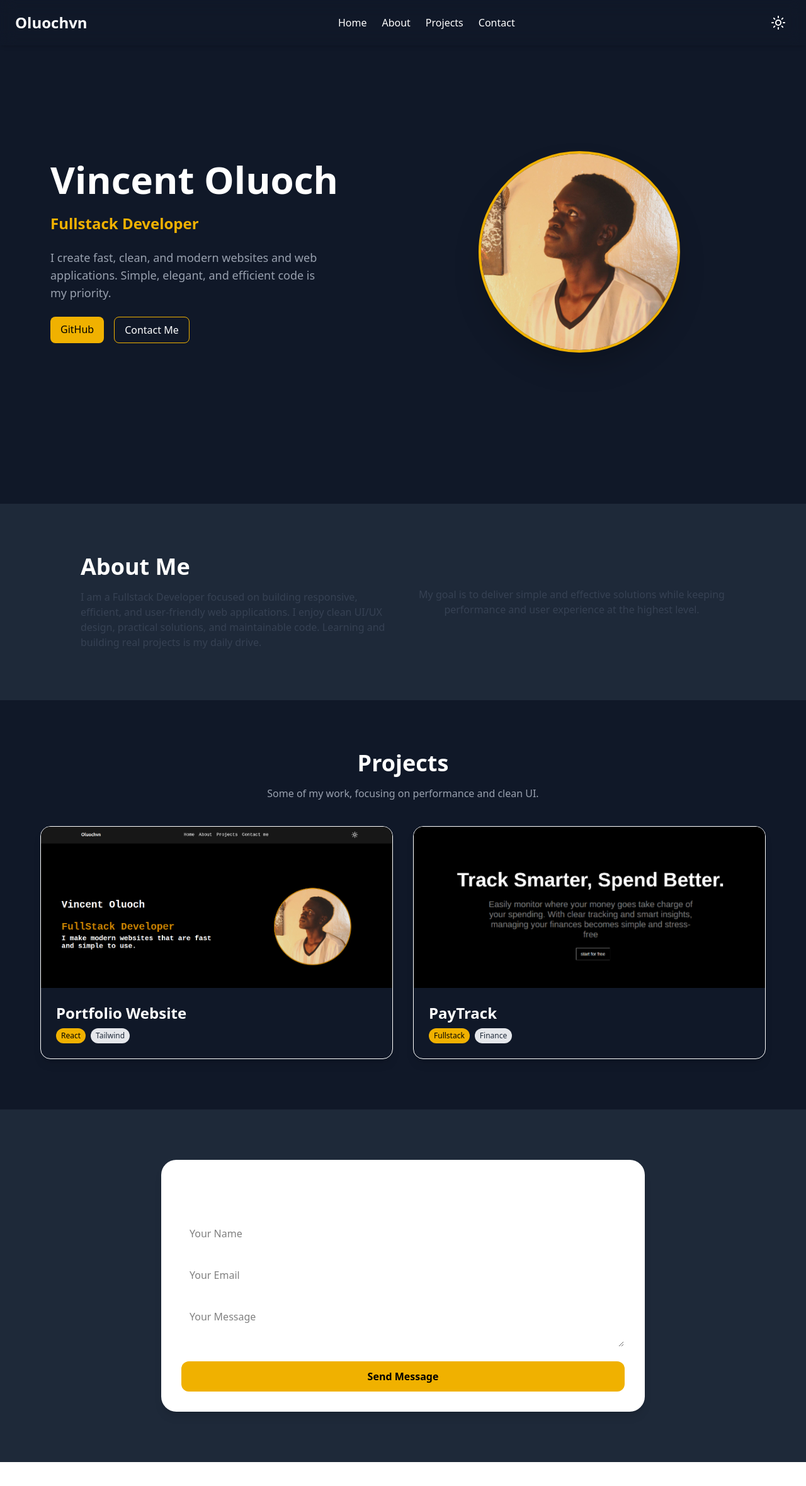
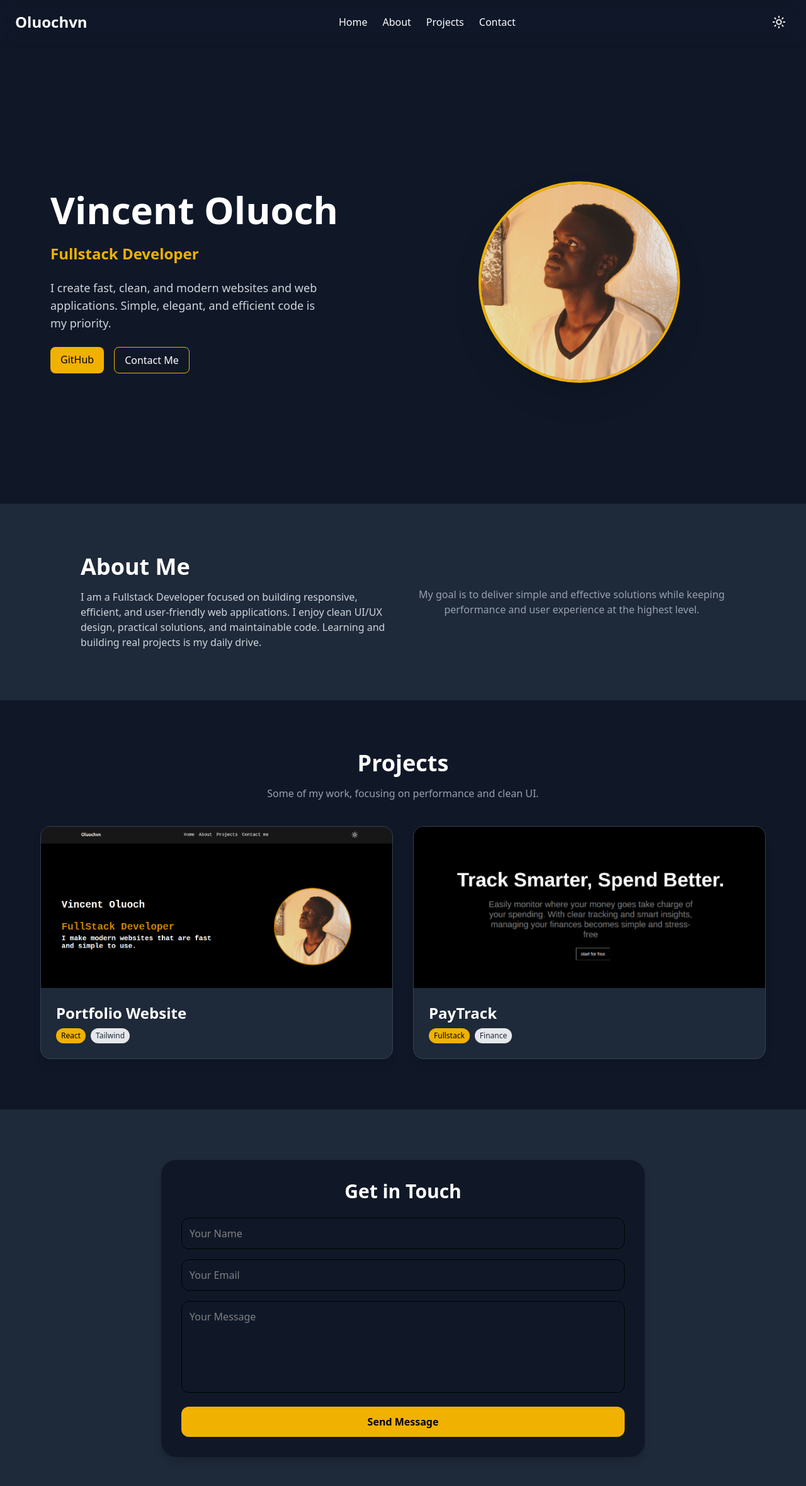
Before and after one commit to oluochvn/p20, a React (Vite) app: page / in a window 1280 px wide. Shown: the top 2360 px of the page at 63% size. Before the commit the page ends 2322 px from the top, so only its background shows below. Built offline with nearby package versions, Linux system fonts and the light colour scheme.

Commit message:
Refactor form state management and UI structure

```diff
--- a/src/App.tsx
+++ b/src/App.tsx
@@ -10,23 +10,41 @@ interface FormState {
 function App() {
   const [dark, setDark] = useState(true);
   const [menuOpen, setMenuOpen] = useState(false);
-  const [form, setForm] = useState<FormState>({ name: "", email: "", message: "" });
+  const [form, setForm] = useState<FormState>({
+    name: "",
+    email: "",
+    message: "",
+  });
   const [status, setStatus] = useState("");
 
-  const handleChange = (e: React.ChangeEvent<HTMLInputElement | HTMLTextAreaElement>) => {
-    setForm({ ...form, [e.target.name]: e.target.value });
+  const handleChange = (
+    e: React.ChangeEvent<HTMLInputElement | HTMLTextAreaElement>
+  ) => {
+    const { name, value } = e.target;
+    setForm((prev) => ({ ...prev, [name]: value }));
   };
 
   const handleSubmit = async (e: React.FormEvent<HTMLFormElement>) => {
     e.preventDefault();
+
+    if (!form.name || !form.email || !form.message) {
+      setStatus("Please fill all fields");
+      return;
+    }
+
     setStatus("Sending...");
+
     try {
       const res = await fetch("https://contactbck.onrender.com/contact", {
         method: "POST",
-        headers: { "Content-Type": "application/json" },
+        headers: {
+          "Content-Type": "application/json",
+        },
         body: JSON.stringify(form),
       });
+
       const data = await res.json();
+
       if (res.ok) {
         setStatus(data.message || "Message sent!");
         setForm({ name: "", email: "", message: "" });
@@ -39,104 +57,248 @@ function App() {
     }
   };
 
+  const navLinks = ["home", "about", "projects", "contact"];
+
   return (
-    <div className={`${dark ? "bg-gray-900 text-white" : "bg-gray-50 text-gray-900"} transition-colors duration-500 font-sans min-h-screen`}>
-      {/* Navbar */}
-      <nav className="fixed top-0 w-full backdrop-blur-md bg-opacity-70 z-50 shadow-md">
-        <div className="max-w-7xl mx-auto flex items-center justify-between px-6 py-4">
+    <div
+      className={`${
+        dark ? "bg-gray-900 text-white" : "bg-gray-50 text-gray-900"
+      } transition-colors duration-500 font-sans min-h-screen`}
+    >
+      <nav
+        className={`fixed top-0 w-full z-50 shadow-md backdrop-blur-md ${
+          dark ? "bg-gray-900/80" : "bg-white/80"
+        }`}
+      >
+        <div className="max-w-7xl mx-auto flex items-center justify-between px-6 py-4 relative">
           <h1 className="text-2xl font-bold">Oluochvn</h1>
-          <ul className={`md:flex md:items-center md:gap-6 ${menuOpen ? "flex flex-col gap-4 mt-4" : "hidden"}`}>
-            <li><a href="#home" onClick={() => setMenuOpen(false)}>Home</a></li>
-            <li><a href="#about" onClick={() => setMenuOpen(false)}>About</a></li>
-            <li><a href="#projects" onClick={() => setMenuOpen(false)}>Projects</a></li>
-            <li><a href="#contact" onClick={() => setMenuOpen(false)}>Contact</a></li>
+
+          <ul
+            className={`absolute top-16 left-0 w-full p-6 flex-col gap-4 shadow-md md:shadow-none md:p-0 md:static md:w-auto md:flex md:flex-row md:items-center md:gap-6 ${
+              dark ? "bg-gray-900 md:bg-transparent" : "bg-white md:bg-transparent"
+            } ${menuOpen ? "flex" : "hidden md:flex"}`}
+          >
+            {navLinks.map((link) => (
+              <li key={link}>
+                <a
+                  href={`#${link}`}
+                  onClick={() => setMenuOpen(false)}
+                  className="capitalize hover:text-yellow-500 transition"
+                >
+                  {link}
+                </a>
+              </li>
+            ))}
           </ul>
+
           <div className="flex items-center gap-4">
-            <button onClick={() => setDark(!dark)} className="p-2 rounded-full hover:bg-gray-700/30">
-              {dark ? <Sun /> : <Moon />}
+            <button
+              onClick={() => setDark(!dark)}
+              className="p-2 rounded-full hover:bg-gray-700/30 transition"
+              type="button"
+            >
+              {dark ? <Sun size={22} /> : <Moon size={22} />}
             </button>
-            <button className="md:hidden p-2" onClick={() => setMenuOpen(!menuOpen)}>
-              {menuOpen ? <X /> : <MenuIcon />}
+
+            <button
+              className="md:hidden p-2"
+              onClick={() => setMenuOpen(!menuOpen)}
+              type="button"
+            >
+              {menuOpen ? <X size={24} /> : <MenuIcon size={24} />}
             </button>
           </div>
         </div>
       </nav>
 
-      {/* Hero Section */}
-      <section id="home" className="flex flex-col md:flex-row items-center justify-center min-h-screen px-6 md:px-20">
+      <section
+        id="home"
+        className="flex flex-col md:flex-row items-center justify-center min-h-screen px-6 md:px-20 pt-24"
+      >
         <div className="md:w-1/2 space-y-6 text-center md:text-left">
-          <h1 className="text-4xl md:text-6xl font-extrabold">Vincent Oluoch</h1>
-          <p className="text-xl md:text-2xl text-yellow-500 font-semibold">Fullstack Developer</p>
-          <p className="text-gray-400 md:text-lg max-w-md">
-            I create fast, clean, and modern websites and web applications. Simple, elegant, and efficient code is my priority.
+          <h1 className="text-4xl md:text-6xl font-extrabold">
+            Vincent Oluoch
+          </h1>
+
+          <p className="text-xl md:text-2xl text-yellow-500 font-semibold">
+            Fullstack Developer
           </p>
+
+          <p
+            className={`md:text-lg max-w-md mx-auto md:mx-0 ${
+              dark ? "text-gray-300" : "text-gray-600"
+            }`}
+          >
+            I create fast, clean, and modern websites and web applications.
+            Simple, elegant, and efficient code is my priority.
+          </p>
+
           <div className="flex justify-center md:justify-start gap-4">
-            <a href="https://github.com/oluochvn" target="_blank" className="px-4 py-2 bg-yellow-500 text-black rounded-lg font-medium hover:opacity-90">GitHub</a>
-            <a href="#contact" className="px-4 py-2 border border-yellow-500 rounded-lg font-medium hover:bg-yellow-500 hover:text-black transition">Contact Me</a>
+            <a
+              href="https://github.com/oluochvn"
+              target="_blank"
+              rel="noreferrer"
+              className="px-4 py-2 bg-yellow-500 text-black rounded-lg font-medium hover:scale-105 transition transform"
+            >
+              GitHub
+            </a>
+
+            <a
+              href="#contact"
+              className="px-4 py-2 border border-yellow-500 rounded-lg font-medium hover:bg-yellow-500 hover:text-black transition"
+            >
+              Contact Me
+            </a>
           </div>
         </div>
+
         <div className="md:w-1/2 flex justify-center mt-10 md:mt-0">
-          <img src="/vnn.jpg" alt="Vincent" className="rounded-full w-64 h-64 md:w-80 md:h-80 object-cover shadow-2xl border-4 border-yellow-500" />
+          <img
+            src="/vnn.jpg"
+            alt="Vincent"
+            className="rounded-full w-64 h-64 md:w-80 md:h-80 object-cover shadow-2xl border-4 border-yellow-500"
+          />
         </div>
       </section>
 
-      {/* About Section */}
-      <section id="about" className={`${dark ? "bg-gray-800" : "bg-gray-100"} py-20 px-6`}>
+      <section
+        id="about"
+        className={`${dark ? "bg-gray-800" : "bg-gray-100"} py-20 px-6`}
+      >
         <div className="max-w-5xl mx-auto text-center md:text-left md:grid md:grid-cols-2 md:gap-12">
           <div className="space-y-4">
             <h2 className="text-4xl font-bold mb-4">About Me</h2>
-            <p className="text-gray-300 md:text-gray-700">
-              I am a Fullstack Developer focused on building responsive, efficient, and user-friendly web applications. I enjoy clean UI/UX design, practical solutions, and maintainable code. Learning and building real projects is my daily drive.
+
+            <p className={dark ? "text-gray-300" : "text-gray-700"}>
+              I am a Fullstack Developer focused on building responsive,
+              efficient, and user-friendly web applications. I enjoy clean UI/UX
+              design, practical solutions, and maintainable code. Learning and
+              building real projects is my daily drive.
             </p>
           </div>
+
           <div className="mt-8 md:mt-0 flex items-center justify-center">
-            <p className="text-gray-400 md:text-gray-700 text-center">
-              My goal is to deliver simple and effective solutions while keeping performance and user experience at the highest level.
+            <p
+              className={`text-center ${
+                dark ? "text-gray-400" : "text-gray-700"
+              }`}
+            >
+              My goal is to deliver simple and effective solutions while keeping
+              performance and user experience at the highest level.
             </p>
           </div>
         </div>
       </section>
 
-      {/* Projects Section */}
       <section id="projects" className="py-20 px-6">
         <div className="max-w-6xl mx-auto text-center mb-10">
           <h2 className="text-4xl font-bold mb-4">Projects</h2>
-          <p className="text-gray-400">Some of my work, focusing on performance and clean UI.</p>
+
+          <p className={dark ? "text-gray-400" : "text-gray-600"}>
+            Some of my work, focusing on performance and clean UI.
+          </p>
         </div>
+
         <div className="max-w-6xl mx-auto grid grid-cols-1 md:grid-cols-2 gap-8">
-          <div className="border rounded-2xl overflow-hidden shadow-lg hover:scale-105 transition transform">
-            <img src="/website.png" alt="Portfolio" className="w-full h-64 object-cover" />
+          <div
+            className={`border rounded-2xl overflow-hidden shadow-lg hover:scale-105 hover:shadow-2xl transition transform ${
+              dark ? "border-gray-700 bg-gray-800" : "border-gray-200 bg-white"
+            }`}
+          >
+            <img
+              src="/website.png"
+              alt="Portfolio"
+              className="w-full h-64 object-cover"
+            />
+
             <div className="p-6 space-y-2">
               <h3 className="text-2xl font-semibold">Portfolio Website</h3>
+
               <div className="flex gap-2 flex-wrap">
-                <span className="bg-yellow-500 text-black px-2 py-1 rounded-full text-xs">React</span>
-                <span className="bg-gray-200 text-gray-800 px-2 py-1 rounded-full text-xs">Tailwind</span>
+                <span className="bg-yellow-500 text-black px-2 py-1 rounded-full text-xs">
+                  React
+                </span>
+                <span className="bg-gray-200 text-gray-800 px-2 py-1 rounded-full text-xs">
+                  Tailwind
+                </span>
               </div>
             </div>
           </div>
-          <div className="border rounded-2xl overflow-hidden shadow-lg hover:scale-105 transition transform">
-            <img src="/paytrack.png" alt="PayTrack" className="w-full h-64 object-cover" />
+
+          <div
+            className={`border rounded-2xl overflow-hidden shadow-lg hover:scale-105 hover:shadow-2xl transition transform ${
+              dark ? "border-gray-700 bg-gray-800" : "border-gray-200 bg-white"
+            }`}
+          >
+            <img
+              src="/paytrack.png"
+              alt="PayTrack"
+              className="w-full h-64 object-cover"
+            />
+
             <div className="p-6 space-y-2">
               <h3 className="text-2xl font-semibold">PayTrack</h3>
+
               <div className="flex gap-2 flex-wrap">
-                <span className="bg-yellow-500 text-black px-2 py-1 rounded-full text-xs">Fullstack</span>
-                <span className="bg-gray-200 text-gray-800 px-2 py-1 rounded-full text-xs">Finance</span>
+                <span className="bg-yellow-500 text-black px-2 py-1 rounded-full text-xs">
+                  Fullstack
+                </span>
+                <span className="bg-gray-200 text-gray-800 px-2 py-1 rounded-full text-xs">
+                  Finance
+                </span>
               </div>
             </div>
           </div>
         </div>
       </section>
 
-      {/* Contact Section */}
-      <section id="contact" className={`${dark ? "bg-gray-800" : "bg-gray-100"} py-20 px-6 flex justify-center`}>
-        <div className="max-w-3xl w-full bg-white dark:bg-gray-900 p-8 rounded-3xl shadow-lg space-y-6">
-          <h2 className="text-3xl font-bold text-center">{dark ? "Get in Touch" : "Contact Me"}</h2>
+      <section
+        id="contact"
+        className={`${dark ? "bg-gray-800" : "bg-gray-100"} py-20 px-6 flex justify-center`}
+      >
+        <div
+          className={`max-w-3xl w-full p-8 rounded-3xl shadow-lg space-y-6 ${
+            dark ? "bg-gray-900 text-white" : "bg-white text-black"
+          }`}
+        >
+          <h2 className="text-3xl font-bold text-center">Get in Touch</h2>
+
           <form className="space-y-4" onSubmit={handleSubmit}>
-            <input type="text" name="name" placeholder="Your Name" value={form.name} onChange={handleChange} className="w-full p-3 rounded-xl border outline-none focus:ring-2 focus:ring-yellow-500"/>
-            <input type="email" name="email" placeholder="Your Email" value={form.email} onChange={handleChange} className="w-full p-3 rounded-xl border outline-none focus:ring-2 focus:ring-yellow-500"/>
-            <textarea name="message" placeholder="Your Message" value={form.message} onChange={handleChange} className="w-full p-3 rounded-xl border outline-none focus:ring-2 focus:ring-yellow-500"/>
-            <button type="submit" className="w-full bg-yellow-500 text-black font-semibold p-3 rounded-xl hover:opacity-90 transition">Send Message</button>
+            <input
+              type="text"
+              name="name"
+              placeholder="Your Name"
+              value={form.name}
+              onChange={handleChange}
+              className="w-full p-3 rounded-xl border outline-none focus:ring-2 focus:ring-yellow-500 text-black"
+            />
+
+            <input
+              type="email"
+              name="email"
+              placeholder="Your Email"
+              value={form.email}
+              onChange={handleChange}
+              className="w-full p-3 rounded-xl border outline-none focus:ring-2 focus:ring-yellow-500 text-black"
+            />
+
+            <textarea
+              name="message"
+              placeholder="Your Message"
+              value={form.message}
+              onChange={handleChange}
+              rows={5}
+              className="w-full p-3 rounded-xl border outline-none focus:ring-2 focus:ring-yellow-500 text-black resize-none"
+            />
+
+            <button
+              type="submit"
+              className="w-full bg-yellow-500 text-black font-semibold p-3 rounded-xl hover:scale-105 transition transform"
+            >
+              Send Message
+            </button>
           </form>
+
           {status && <p className="text-center mt-2">{status}</p>}
         </div>
       </section>
```
